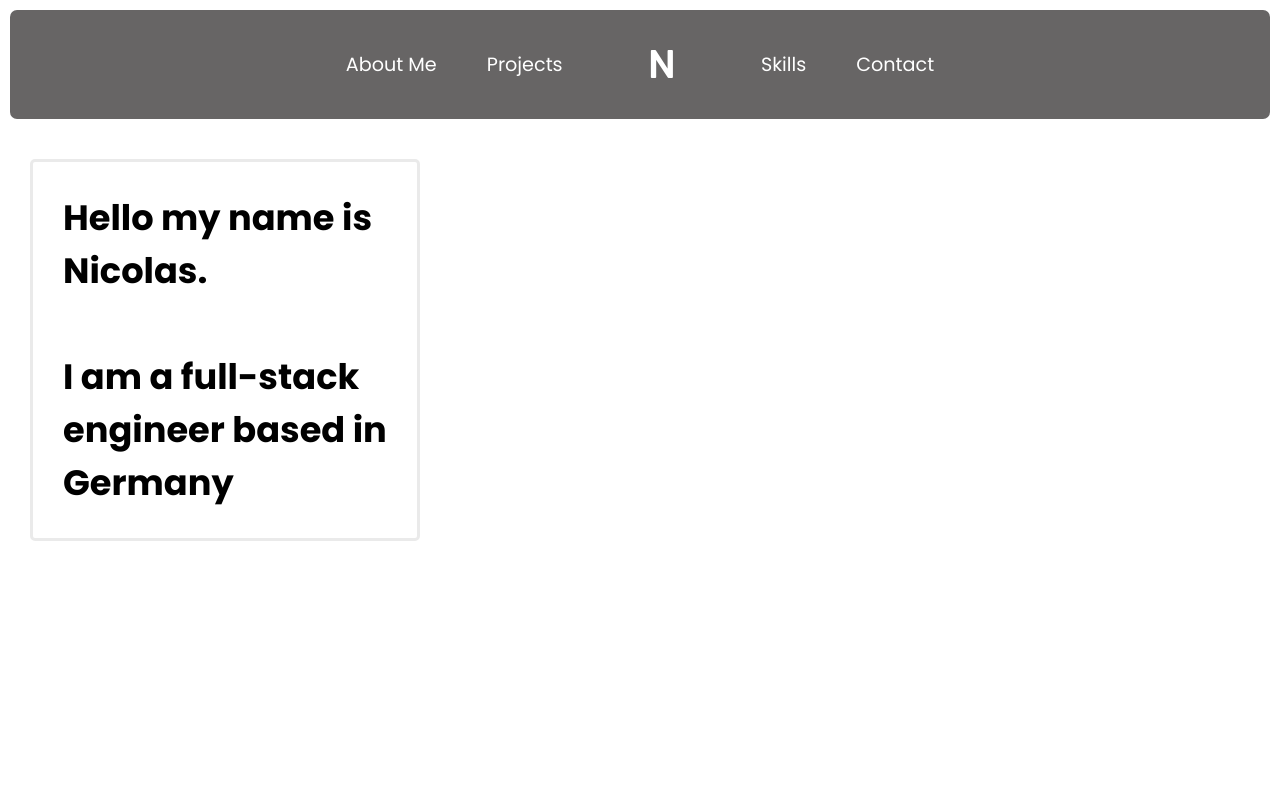
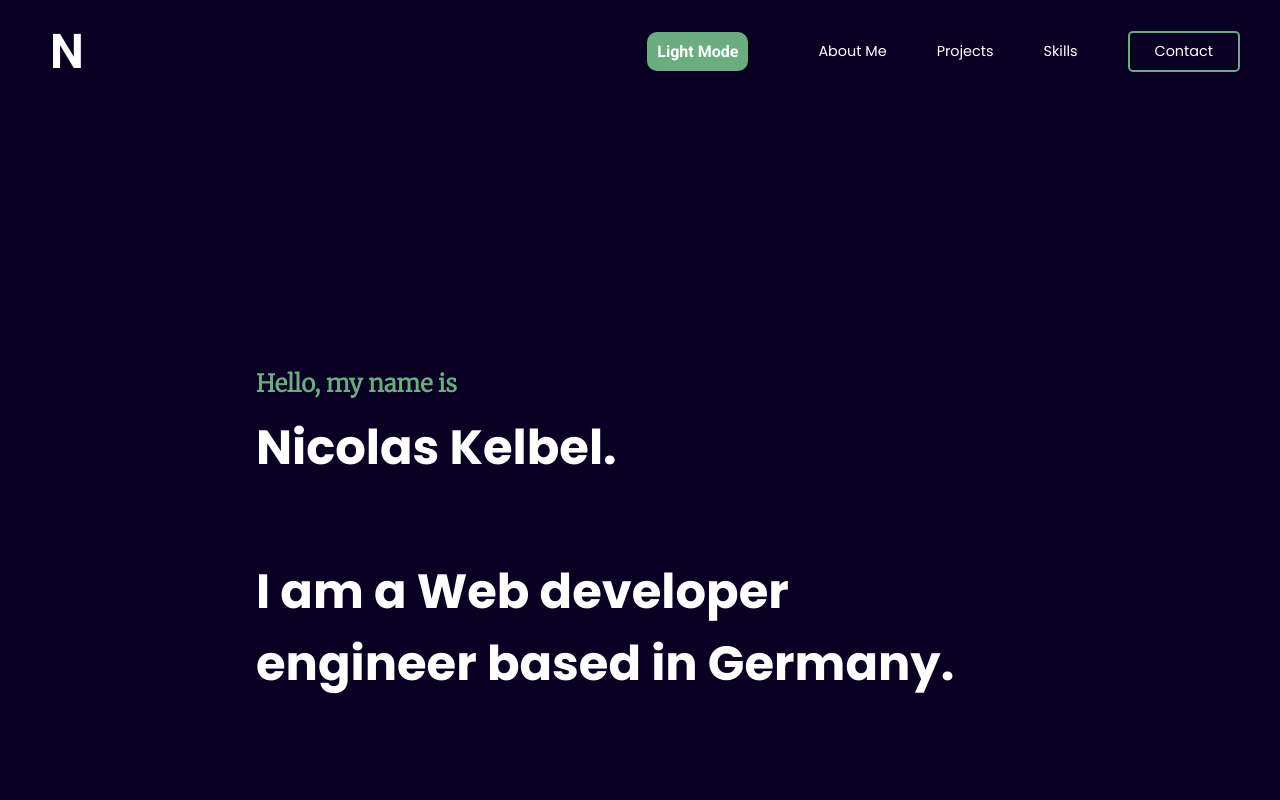
Before and after one commit to NiciK1/PortfolioWebsite, a plain HTML site: page index.html in a window 1280 px wide. Shown: the top 800 px of the page. Drawn offline with Linux system fonts and the light colour scheme.

Commit message:
I did a lot of things. I am nearly finished, I just have to add Projects, skills and Contact. My main focus was on light and dark mode.

```diff
--- a/css/style.css
+++ b/css/style.css
@@ -1,64 +1,209 @@
 html, body{
     margin: 0px;
-    /* background-color: rgb(37, 34, 34); */
-    background-color: white;
+    background-color: rgb(9, 0, 36);
 }
+
+
+/* Dark Mode */
+
+#LightModeBody{
+    background-color: #67B7D1;
+}
+
+#LightModeNavBar {
+    background-color: #67B7D1;
+}
+
+#LightModeIntroHelloMyNameIs {
+    color: #000C66;
+}
+
+#LightModeNavContactButton{
+    border: 2px solid #000C66;
+    background-color: #000C66;
+}
+
+#LightModeNavContactButton:hover{
+    background-color: transparent;
+}
+
+#LightModeNavLightDarkMode{
+    background-color:#000C66;
+    border: 2px solid #000C66;
+}
+
+
+
+
+
+
+
+
 
 /* Navigation Bar (nav-) */
 
+
+
 nav {
-    /* background-color: rgb(52, 47, 47); */
-    background-color: rgb(103, 101, 101);
+
     display: flex;
     flex-flow: row wrap;
-    justify-content: center;
-    margin: 10px;
+    justify-content: right;
+    margin: 0px;
     border-radius: 7px;
     align-items: center;
+    position: fixed;
+    width: 100%;
+    background-color: rgb(9, 0, 36);
 }
 
-#navListOfElements {
+.navListOfElements {
     list-style-type: none;
     display: flex;
     flex-flow: row wrap;
     padding: 15px;
     align-items: center;
+    justify-content: right;
 }
 
-#navListOfElements li a{
+.navListOfElements li a{
     text-decoration: none;
     color: white;
-    margin: 25px;
+    margin: 0px 25px;
     font-family: poppins;
-    font-size: 1.2rem;
+    font-size: 0.9rem;
 }
 
-#navSpaceHolder{
-    font-family: rubik;
+/* Contact Button */
+
+.navContactButton{
+    margin: 0px 50px 0px 20px;
+    border: 2px solid rgb(107, 173, 127);
+    padding: 8px 0px;
+    border-radius: 5px;
+    text-decoration: none;
     color: white;
-    font-size: 2.5rem;
-    margin: 0px 60px;
+    margin: 0px 25px;
+    font-family: poppins;
+    font-size: 0.9rem;
+}
+
+.navContactButton:hover{
+    background-color: rgb(107, 173, 127);
 }
 
 
-/* About Me (aboutME) */
+.navContactButton a {
+    cursor: pointer;
+    display: inline-block;
+    position: relative;
+    transition: 0.5s;
+  }
+
+  .navContactButton a:after {
+    content: '\00bb';
+    position: absolute;
+    opacity: 0;
+    top: 0;
+    right: -20px;
+    transition: 0.5s;
+  }
+
+  .navContactButton:hover a {
+    padding-right: 25px;
+  }
+
+  .navContactButton:hover a:after {
+    opacity: 1;
+    right: 0;
+  }
+
+/* Contact button done */
+
+.navBoxLogo{
+    display: flex;
+    position: absolute;
+    width: 100%;
+    z-index: -10;
+}
+
+.navLogo a{
+    color: white;
+    font-family: roboto;
+    display: flex;
+    align-self: center;
+    font-size: 3rem;
+    margin: 10px;
+    margin-left: 50px;
+    float: left;
+    text-decoration: none;
+}
+
+
+.navLightDarkMode {
+    background-color: rgb(107, 173, 127);
+    margin-right: 30px;
+    border-radius: 10px;;
+}
+
+.navLightDarkModeText{
+    color: white;
+    font-family: roboto;
+    margin: 10px;
+}
+
+.navLightDarkMode:hover{
+    cursor: pointer;
+}
+
+
+/* Introduction (intro) */
+
+#intro {
+    display: flex;
+    padding-top: 300px;
+    width: 100%;
+    justify-content: center;
+    align-items: center;
+}
+
+.introMainBox {
+    width: 60%;
+    display: flex;
+}
+
+.introMainBoxText{
+    color: white;
+    font-family: poppins;
+    font-size: 3rem;
+}
+
+.introHelloMyNameIs{
+    color: rgb(107, 173, 127);
+    font-size: 1.5rem;
+    font-family: "merriweather";
+}
+
+
+/* About Me (aboutMe) */
 
 #aboutMe {
     display: flex;
+    justify-content: center;
+    align-items: center;
+    width: 100%;
 }
 
-#aboutMeMainBox{
+.aboutMeMainBox{
     display: flex;
-    border: 3px solid rgba(220, 220, 220, 0.6);
-    border-radius: 5px;
-    margin: 30px;
-
+    width: 60%;
+    margin: 450px 0px;
 }
 
-#aboutMeMainBoxText{
-    font-family: poppins;
-    font-weight: 700;
-    font-size: 2.2rem;
-    padding: 0px 30px;
-
+.aboutMeMainParagraph{
+    color: white;
+    font-family: "source sans pro";
+    font-size: 2rem;
+    width: 50%;
+    line-height: 1.6;
 }
--- a/index.html
+++ b/index.html
@@ -16,26 +16,44 @@
     <link rel="preconnect" href="https://fonts.googleapis.com">
     <link rel="preconnect" href="https://fonts.gstatic.com" crossorigin>
     <link href="https://fonts.googleapis.com/css2?family=Poppins:wght@700&display=swap" rel="stylesheet">
+    <link rel="preconnect" href="https://fonts.googleapis.com">
+    <link rel="preconnect" href="https://fonts.gstatic.com" crossorigin>
+    <link href="https://fonts.googleapis.com/css2?family=Roboto:wght@700&display=swap" rel="stylesheet">
+    <link rel="preconnect" href="https://fonts.googleapis.com">
+    <link rel="preconnect" href="https://fonts.gstatic.com" crossorigin>
+    <link href="https://fonts.googleapis.com/css2?family=Source+Sans+Pro&display=swap" rel="stylesheet">
+    <link rel="preconnect" href="https://fonts.googleapis.com">
+    <link rel="preconnect" href="https://fonts.gstatic.com" crossorigin>
+    <link href="https://fonts.googleapis.com/css2?family=Merriweather:wght@300&display=swap" rel="stylesheet">
 </head>
 <body>
     <header>
-        <nav>
-            <ul id = "navListOfElements">
+        <nav class = "navBar">
+            <div class = "navBoxLogo">
+                <h2 class = "navLogo"><a href="#intro">N</a></h2>
+            </div>
+            <div class = "navLightDarkMode">
+                <p class = "navLightDarkModeText">Light Mode</p>
+            </div>
+            <ul class = "navListOfElements">
                 <li class = "navElements"><a href="#aboutMe">About Me</a></li>
                 <li class = "navElements"><a href="#">Projects</a></li>
-                <li id = "navSpaceHolder">N</li>
                 <li class = "navElements"><a href="#">Skills</a></li>
-                <li class = "navElements"><a href="#">Contact</a></li>
+                <li class = "navContactButton"><a href="#">Contact</a></li>
             </ul>
         </nav>
     </header>
     <main>
-        <section id = "aboutMe">
-            <div id = "aboutMeMainBox">
-                <h1 id = "aboutMeMainBoxText">Hello my name is <br> Nicolas. <br><br> I am a full-stack <br> engineer based in <br> Germany</h1>
+        <section id = "intro">
+            <div class = "introMainBox">
+                <h1 class = "introMainBoxText"> <a class = "introHelloMyNameIs">Hello, my name is </a><br> Nicolas Kelbel. <br><br> I am a Web developer <br> engineer based in Germany.</h1>
             </div>
         </section>
-
+        <section id = "aboutMe">
+            <div class = "aboutMeMainBox">
+                <p class = "aboutMeMainParagraph">Hi. My name is Nicolas. I like creating and designing websites and applications. Although I am based in Germany, I am abale to speak fluent English. I participated in many coding couses such as the full-stack software engineer course availiable on Codecadmey. I started learning Web development on Codecademy for about 2 months now. This course teaches HTML, CSS, JavaScript and more. A full-stack developer is able to complete a whole project by himself and therefor this course teaches everything to be able to complete projects. I am capable in designing and creating intermediate level websites. I am also very capable of working in a team.</p>
+            </div>
+        </section>
     </main>
 </body>
 </html>
--- a/javascript/main.js
+++ b/javascript/main.js
@@ -0,0 +1,41 @@
+let navContactButton = document.getElementsByClassName("navContactButton")[0];
+let introHelloMyNameIs = document.getElementsByClassName("introHelloMyNameIs")[0];
+let navBar = document.getElementsByClassName("navBar")[0];
+let body = document.body;
+let LightDarkBtn = document.getElementsByClassName("navLightDarkMode")[0];
+let LightDarkBtnText = document.getElementsByClassName("navLightDarkModeText")[0];
+
+let Dark = true;
+
+const lightmode = () => {
+    navContactButton.setAttribute("id", "LightModeNavContactButton");
+    introHelloMyNameIs.setAttribute("id", "LightModeIntroHelloMyNameIs");
+    navBar.setAttribute("id", "LightModeNavBar");
+    body.setAttribute("id", "LightModeBody");
+    LightDarkBtn.setAttribute("id", "LightModeNavLightDarkMode");
+    LightDarkBtnText.innerHTML = "Dark Mode";
+    Dark = false;
+}
+
+
+const darkmode = () => {
+    navContactButton.removeAttribute("id");
+    introHelloMyNameIs.removeAttribute("id");
+    navBar.removeAttribute("id");
+    body.removeAttribute("id");
+    LightDarkBtn.removeAttribute("id")
+    LightDarkBtnText.innerHTML = "Light Mode";
+    Dark = true;
+}
+
+
+
+const LightDarkModeSwitcher = () => {
+    if(Dark) {
+        lightmode();
+    } else {
+        darkmode();
+    }
+}
+
+LightDarkBtn.addEventListener("click", LightDarkModeSwitcher)
```
Also changed, not shown: img/20220809_121401.jpg (added).
